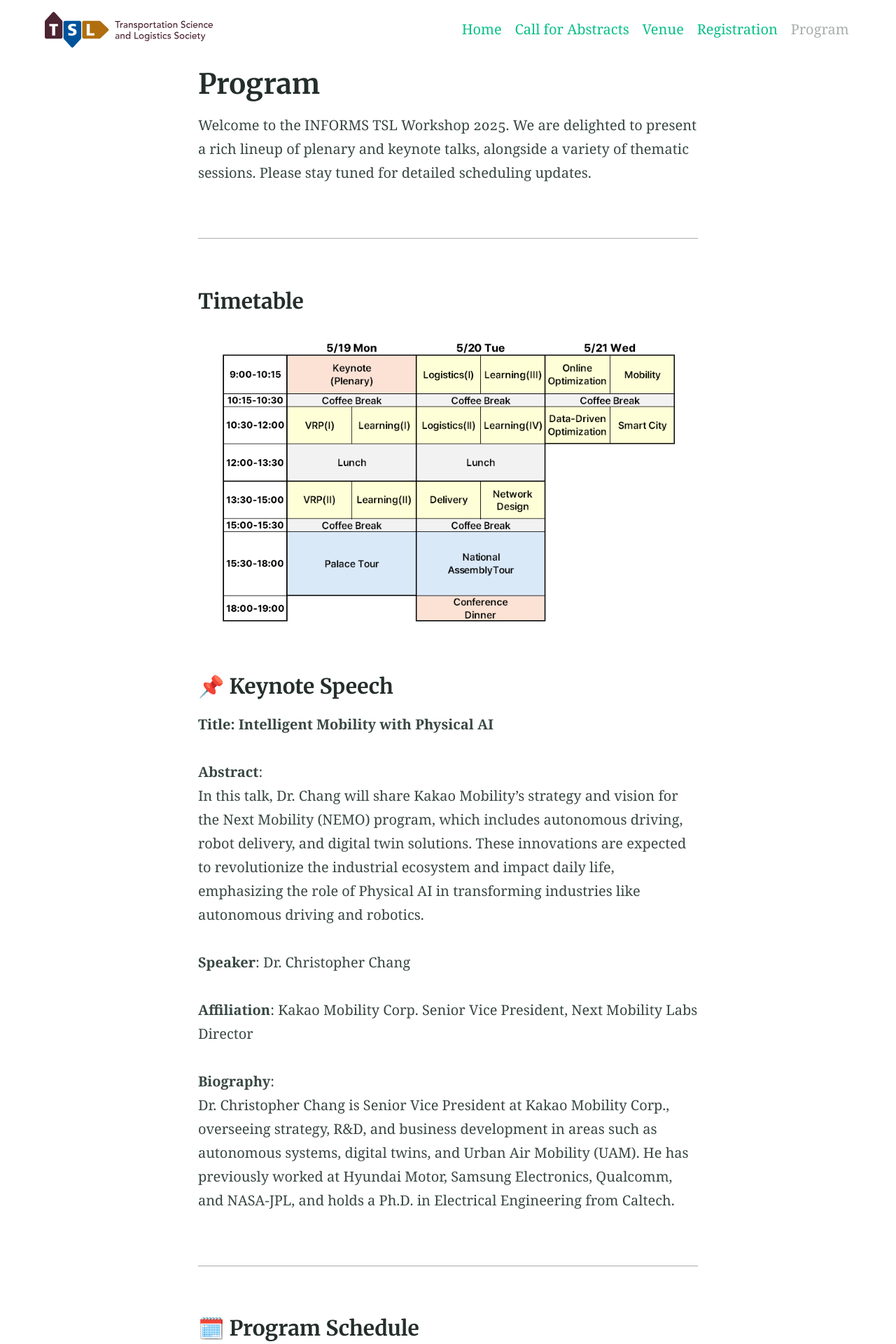
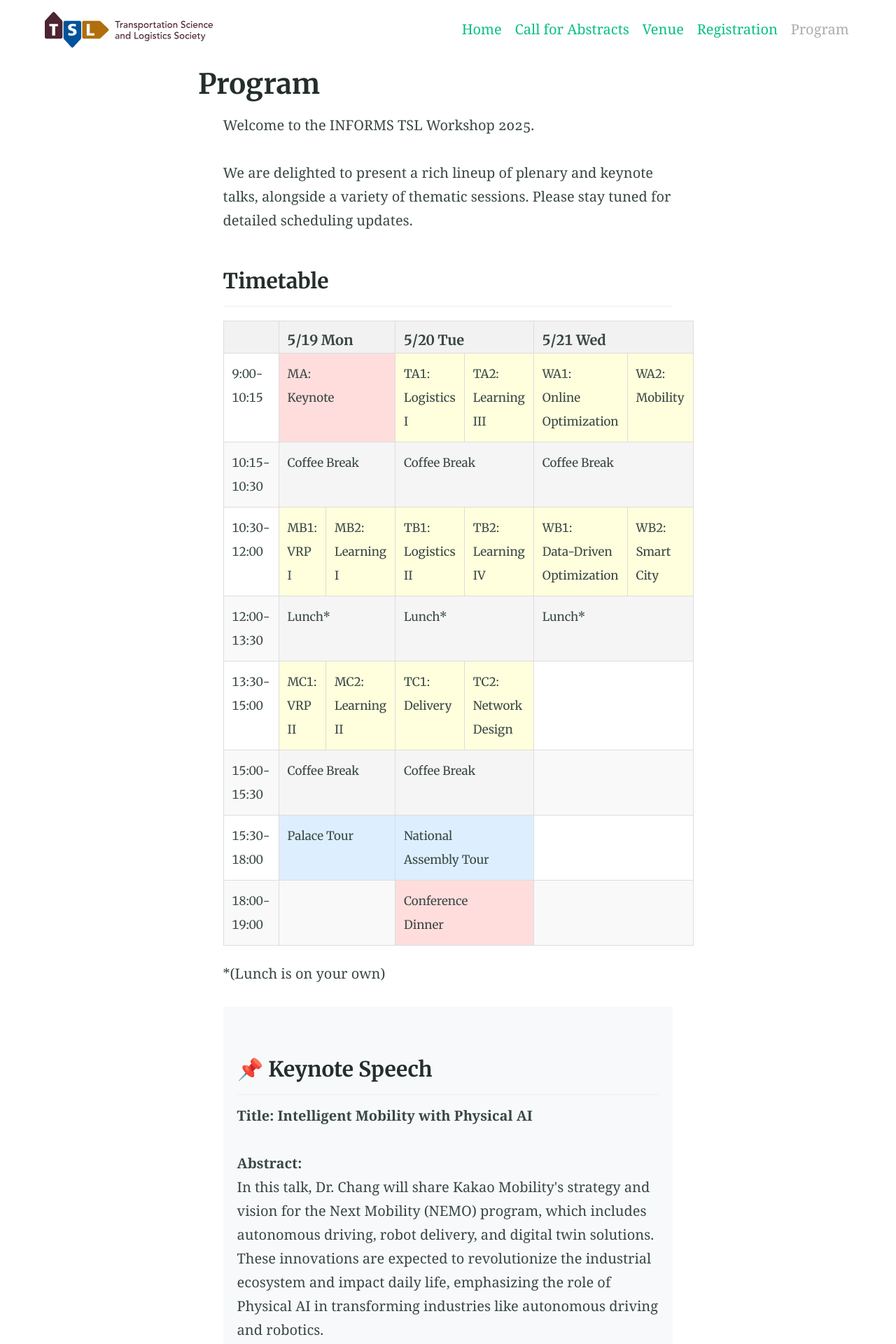
Before and after one commit to tsl2025kaist/tsl2025kaist.github.io, a Jekyll site: the page built from program.html, in a window 1280 px wide. Shown: the top 1920 px of the page at 70% size. Built offline with Jekyll 4.4.1, drawn with Linux system fonts in a browser that asks for light colours; some of the changed text lies outside the part shown.

Commit message:
program update as html

```diff
--- /dev/null
+++ b/program.html
@@ -0,0 +1,395 @@
+---
+title: Program
+aside: false
+---
+<style>
+    h1, h2, h3, h4 {
+        color: #2c3e50;
+        width: 100%;
+    }
+    h3 {
+        margin-top: 30px;
+        border-bottom: 1px solid #eee;
+        padding-bottom: 10px;
+        width: 100%;
+    }
+    table {
+        width: 100%;
+        border-collapse: collapse;
+        margin: 20px 0;
+        font-family: Arial, sans-serif;
+    }
+    th {
+        background-color: #f2f2f2;
+        text-align: left;
+        padding: 12px;
+        border: 1px solid #ddd;
+        font-weight: bold;
+    }
+    td {
+        padding: 12px;
+        border: 1px solid #ddd;
+        vertical-align: top;
+    }
+    tr:nth-child(even) {
+        background-color: #f9f9f9;
+    }
+    .keynote-container {
+        background-color: #f8f9fa;
+        padding: 20px;
+        border-radius: 5px;
+        margin: 30px 0;
+        width: 100%;
+    }
+    p {
+        width: 100%;
+    }
+    /* Timetable styling */
+    .keynote {
+        background-color: #ffdddd;
+    }
+    .learning {
+        background-color: #ffffdd;
+    }
+    .logistics {
+        background-color: #ffffdd;
+    }
+    .break {
+        background-color: #f5f5f5;
+    }
+    .lunch {
+        background-color: #f5f5f5;
+    }
+    .tour {
+        background-color: #ddeeFF;
+    }
+    .dinner {
+        background-color: #ffdddd;
+    }
+    .vrp {
+        background-color: #ffffdd;
+    }
+    .delivery {
+        background-color: #ffffdd;
+    }
+    .network {
+        background-color: #ffffdd;
+    }
+    .optimization {
+        background-color: #ffffdd;
+    }
+    .mobility {
+        background-color: #ffffdd;
+    }
+    .smartcity {
+        background-color: #ffffdd;
+    }
+
+</style>
+
+<div class="container">
+
+    <p>Welcome to the INFORMS TSL Workshop 2025.</p>
+    <p>We are delighted to present a rich lineup of plenary and keynote talks, alongside a variety of thematic sessions. Please stay tuned for detailed scheduling updates.</p>
+
+    <h3>Timetable</h3>
+
+    <table>
+        <thead>
+            <tr>
+                <th></th>
+                <th colspan="2">5/19 Mon</th>
+                <th colspan="2">5/20 Tue</th>
+                <th colspan="2">5/21 Wed</th>
+            </tr>
+        </thead>
+        <tbody>
+            <tr>
+                <td>9:00-10:15</td>
+                <td colspan="2" class="keynote">MA:<br>Keynote<br></td>
+                <td class="logistics">TA1:<br>Logistics I</td>
+                <td class="learning">TA2:<br>Learning III</td>
+                <td class="optimization">WA1:<br>Online<br>Optimization</td>
+                <td class="mobility">WA2:<br>Mobility</td>
+            </tr>
+            <tr>
+                <td>10:15-10:30</td>
+                <td colspan="2" class="break">Coffee Break</td>
+                <td colspan="2" class="break">Coffee Break</td>
+                <td colspan="2" class="break">Coffee Break</td>
+            </tr>
+            <tr>
+                <td>10:30-12:00</td>
+                <td class="vrp">MB1:<br>VRP I</td>
+                <td class="learning">MB2:<br>Learning I</td>
+                <td class="logistics">TB1:<br>Logistics II</td>
+                <td class="learning">TB2:<br>Learning IV</td>
+                <td class="optimization">WB1:<br>Data-Driven<br>Optimization</td>
+                <td class="smartcity">WB2:<br>Smart City</td>
+            </tr>
+            <tr>
+                <td>12:00-13:30</td>
+                <td colspan="2" class="lunch">Lunch*</td>
+                <td colspan="2" class="lunch">Lunch*</td>
+                <td colspan="2" class="lunch">Lunch*</td>
+            </tr>
+            <tr>
+                <td>13:30-15:00</td>
+                <td class="vrp">MC1:<br>VRP II</td>
+                <td class="learning">MC2:<br>Learning II</td>
+                <td class="delivery">TC1:<br>Delivery</td>
+                <td class="network">TC2:<br>Network<br>Design</td>
+                <td colspan="2"></td>
+            </tr>
+            <tr>
+                <td>15:00-15:30</td>
+                <td colspan="2" class="break">Coffee Break</td>
+                <td colspan="2" class="break">Coffee Break</td>
+                <td colspan="2"></td>
+            </tr>
+            <tr>
+                <td>15:30-18:00</td>
+                <td colspan="2" class="tour">Palace Tour</td>
+                <td colspan="2" class="tour">National<br>Assembly Tour</td>
+                <td colspan="2"></td>
+            </tr>
+            <tr>
+                <td>18:00-19:00</td>
+                <td colspan="2"></td>
+                <td colspan="2" class="dinner">Conference<br>Dinner</td>
+                <td colspan="2"></td>
+            </tr>
+        </tbody>
+    </table>
+
+    <br>
+    *(Lunch is on your own)
+
+    <div class="keynote-container">
+        <h3>📌 Keynote Speech</h3>
+
+        <p><strong>Title: Intelligent Mobility with Physical AI</strong></p>
+
+        <p><strong>Abstract:</strong><br>
+        In this talk, Dr. Chang will share Kakao Mobility's strategy and vision for the Next Mobility (NEMO) program, which includes autonomous driving, robot delivery, and digital twin solutions. These innovations are expected to revolutionize the industrial ecosystem and impact daily life, emphasizing the role of Physical AI in transforming industries like autonomous driving and robotics.</p>
+
+        <p><strong>Speaker</strong>: Dr. Christopher Chang</p>
+
+        <p><strong>Affiliation</strong>: Kakao Mobility Corp. Senior Vice President, Next Mobility Labs Director</p>
+
+        <p><strong>Biography</strong>:<br>
+        Dr. Christopher Chang is Senior Vice President at Kakao Mobility Corp., overseeing strategy, R&D, and business development in areas such as autonomous systems, digital twins, and Urban Air Mobility (UAM). He has previously worked at Hyundai Motor, Samsung Electronics, Qualcomm, and NASA-JPL, and holds a Ph.D. in Electrical Engineering from Caltech.</p>
+    </div>
+
+    <h3>🗓️ Program Schedule</h3>
+
+    <table>
+        <thead>
+            <tr>
+                <th>Track</th>
+                <th>Paper Title</th>
+                <th>Authors</th>
+            </tr>
+        </thead>
+        <tbody>
+            <tr>
+                <td rowspan="3">MB1:<br>VRP I</td>
+                <td>Advanced Neural Separation Algorithm for Capacity Inequalities</td>
+                <td>Yoonju Sim, Hyeonah Kim, Changhyun Kwon</td>
+            </tr>
+            <tr>
+                <td>Enabling Learning of Heterogeneity in Driver-Dependent Service Times</td>
+                <td>Christian Truden, Margaretha Gansterer, Dominic Loske</td>
+            </tr>
+            <tr>
+                <td>Combining Column-Elimination with Column-Generation</td>
+                <td>Andre Cire, Ricardo Fukasawa, Anthony Karahalios, Matheus Oliveira</td>
+            </tr>
+            <tr>
+                <td rowspan="4">MB2:<br>Learning I</td>
+                <td>Enhancing Dynamic Pricing in Passenger Networks Using Offline RL</td>
+                <td>Philipp Haubenblas, Dominik Erchhorn, Andreas Brieden</td>
+            </tr>
+            <tr>
+                <td>RL for Resource Constrained Scheduling in Field Artillery</td>
+                <td>Hyungjoo Cha, Jaewon Kim, Dongkyun Kim, Taesu Cheong</td>
+            </tr>
+            <tr>
+                <td>Hierarchical Decomposition for Steiner Tree Packing</td>
+                <td>Hanburn Ko, Minu Kim, Han-Seul Jeong, Sunghoon Hong</td>
+            </tr>
+            <tr>
+                <td>Hybrid ITS with Reinforcement Learning for Fresh Produce</td>
+                <td>Chirag Seth, Mehrdad Pirnia, James H. Bookbinder</td>
+            </tr>
+            <tr>
+                <td rowspan="3">MC1:<br>VRP II</td>
+                <td>Dynamic VRP with Stochastic Requests and Times</td>
+                <td>Dawei Chen, Christina Imdahl, David Lai, Tom Van Woensel</td>
+            </tr>
+            <tr>
+                <td>Robust Optimization in Time Dependent VRP</td>
+                <td>Dong Woon Jung, Byung Jun Ju, Byung Do Chung</td>
+            </tr>
+            <tr>
+                <td>Min-Max Picker Routing with Hierarchical Decoding</td>
+                <td>Laurin Luttmann, Lin Xie</td>
+            </tr>
+            <tr>
+                <td rowspan="4">MC2:<br>Learning II</td>
+                <td>Preference Learning for Bundle Selection</td>
+                <td>Steffen Elting, Jan Fabian Ehmke, Margaretha Gansterer</td>
+            </tr>
+            <tr>
+                <td>ALNS Algorithm for Capacitated VRP Zone Tariff</td>
+                <td>Alexander Huebner, Niklas Turna, Manuel Ostermeier</td>
+            </tr>
+            <tr>
+                <td>Chainlet Partitioning for TSP with Drone</td>
+                <td>Jae Hyeok Lee, Minjun Kim, Jinkyoo Park, Changhyun Kwon</td>
+            </tr>
+            <tr>
+                <td>DIANA Dynamic Sub-Zoning Reverse Logistics</td>
+                <td>Golman Rahmanifar, Mostafa Mohammadi, Tom Van Woensel</td>
+            </tr>
+            <tr>
+                <td rowspan="3">TA1:<br>Logistics I</td>
+                <td>Stochastic Programming for Temperature Control</td>
+                <td>Francesco Giliberto, Rosario Paradiso, David Woźniak</td>
+            </tr>
+            <tr>
+                <td>Real-Time Routing Cost Prediction</td>
+                <td>Gustavo Hurovich, Lucas Veelenturf, Niels Agatz</td>
+            </tr>
+            <tr>
+                <td>Rank-Based Choice in Capacity-Constrained Planning</td>
+                <td>Jisoo Park, Walid Klibi, Benoit Montreuil</td>
+            </tr>
+            <tr>
+                <td rowspan="3">TA2:<br>Learning III</td>
+                <td>Neural Genetic Operators for Optimization</td>
+                <td>Hyeonah Kim, Sanghyeok Choi, Jiwoo Son, Jinkyoo Park</td>
+            </tr>
+            <tr>
+                <td>DRL Framework for Truck Platoon Coordination</td>
+                <td>Xinzhu Ren, Haoyu Mu, Xiaotong Sun</td>
+            </tr>
+            <tr>
+                <td>Warehouse Order Picking with Deep RL</td>
+                <td>Sasan Mahmoudinazlou, Abhay Sobhanan, Hadi Charkhgard</td>
+            </tr>
+            <tr>
+                <td rowspan="3">TB1:<br>Logistics II</td>
+                <td>Neural Optimization for Food-Delivery Mixed Fleet</td>
+                <td>Yang Liu, Sen Li</td>
+            </tr>
+            <tr>
+                <td>Pickup and Delivery Problem with Configurations</td>
+                <td>Casper Bezelmans, Albert Schrotenboer, Gilbert Laporte</td>
+            </tr>
+            <tr>
+                <td>Feasibility in Attended Home Delivery</td>
+                <td>Remy Spliet, Liana van der Hagen, Niels Agatz</td>
+            </tr>
+            <tr>
+                <td rowspan="4">TB2:<br>Learning IV</td>
+                <td>Fast Shapley Value Approximation for Routing</td>
+                <td>Johannes Gückel, Pirmin Fontaine</td>
+            </tr>
+            <tr>
+                <td>Dynamic Time Slot Management</td>
+                <td>Sifa Çelik, Albert Schrotenboer, Layla Martin</td>
+            </tr>
+            <tr>
+                <td>Hypernetwork-Based Concurrent Learning</td>
+                <td>Kyeonghyeon Park, David Molina Concha, Hyun-Rok Lee</td>
+            </tr>
+            <tr>
+                <td>Urban Region Embedding via Mobility Data</td>
+                <td>Namwoo Kim, Takahiro Yabe, Chanyoung Park</td>
+            </tr>
+            <tr>
+                <td rowspan="3">TC1:<br>Delivery</td>
+                <td>Heuristics for Car Carrier Loading with Height</td>
+                <td>Huijie Tang, Federico Berto, Chunbo Hua, Kyuree Ahn</td>
+            </tr>
+            <tr>
+                <td>Truck-Robot Parcel Return and Reuse</td>
+                <td>Tobias Huf, Manuel Ostermeier</td>
+            </tr>
+            <tr>
+                <td>Smart Logistics: Bidding Optimization via DRL</td>
+                <td>Yuncheo Kang, Seokgi Lee, Daiki Min</td>
+            </tr>
+            <tr>
+                <td rowspan="3">TC2:<br>Network Design</td>
+                <td>Simulation-Optimization for Service Network Design</td>
+                <td>Javier Durán-Micco, Bilge Atasoy</td>
+            </tr>
+            <tr>
+                <td>Natural Gas and Hydrogen Network Design</td>
+                <td>Gerben Ouwersloot, Albert Schrotenboer, Zümbül Atan</td>
+            </tr>
+            <tr>
+                <td>Traffic Network Layout Optimization with Diffusion</td>
+                <td>Taeyoung Yun, Yujin Shin, Inhyok Song</td>
+            </tr>
+            <tr>
+                <td rowspan="3">WA1:<br>Online Optimization</td>
+                <td>Classification Learning for On-demand Warehousing</td>
+                <td>Margaretha Gansterer, Alessio Sclafani, Simona Mancini, Sara Ceschia and Antonella Meneghetti</td>
+            </tr>
+            <tr>
+                <td>Multi-Camera Predictive Traffic Sensing</td>
+                <td>Tao Li and Quanyan Zhu</td>
+            </tr>
+            <tr>
+                <td>Online Container Allocation and Rebalancing</td>
+                <td>Emre Kara, Layla Martin, Mehrdad Mohammadi and Willem van Jaarsveld</td>
+            </tr>
+            <tr>
+                <td rowspan="3">WA2:<br>Mobility</td>
+                <td>Fair Fares for Vehicle Sharing Systems</td>
+                <td>Adam Elmachtoub and Hyemi Kim</td>
+            </tr>
+            <tr>
+                <td>Predict-Optimize for First-Last Mile Ride-sharing</td>
+                <td>Bo Sun, Si Zhang and Qiang Meng</td>
+            </tr>
+            <tr>
+                <td>Urban Factors in Vertiport Site Selection</td>
+                <td>Sungmin Sohn, Namwoo Kim, Mark Hansen and Yoonjin Yoon</td>
+            </tr>
+            <tr>
+                <td rowspan="3">WB1:<br>Data-Driven Optimization</td>
+                <td>Bunker Refueling Under Price Uncertainty</td>
+                <td>Qinghe Sun and Mabel Chou</td>
+            </tr>
+            <tr>
+                <td>Flexible Transit Optimization with Multi-Agent RL</td>
+                <td>Wen Zhang and Jee Eun Kang</td>
+            </tr>
+            <tr>
+                <td>Data-driven Wildfire Suppression Deployment</td>
+                <td>Yasser Zeinali, Ilbin Lee, Mostafa Rezaei and Armann Ingolfsson</td>
+            </tr>
+            <tr>
+                <td rowspan="4">WB2:<br>Smart City</td>
+                <td>Planning for EV Charging Infrastructure</td>
+                <td>Yichan An, Joseph Chow, Soomin Woo and Jinwoo Lee</td>
+            </tr>
+            <tr>
+                <td>Dynamic Berth Allocation in Deep-Sea Terminals</td>
+                <td>Behman Orkun Tunay, Pieter van den Berg and Rob Zuidwijk</td>
+            </tr>
+            <tr>
+                <td>Residential Waste Collection Problem</td>
+                <td>Seungyeop Lee, Sangil Han and Byung-In Kim</td>
+            </tr>
+            <tr>
+                <td>Urban Air Mobility Integrated with Highways</td>
+                <td>Donghyun Yoon, Minwoo Jeong, Jinyong Lee, Seyun Kim and Yoonjin Yoon</td>
+            </tr>
+        </tbody>
+    </table>
+</div>
--- a/program.md
+++ /dev/null
@@ -1,93 +0,0 @@
----
-title: Program
-aside: false
----
-
-Welcome to the INFORMS TSL Workshop 2025.
-We are delighted to present a rich lineup of plenary and keynote talks, alongside a variety of thematic sessions. Please stay tuned for detailed scheduling updates.
-
----
-### Timetable
-
-![Conference Timetable](/assets/Timetable.png)
-
-
-
-### 📌 Keynote Speech
-
-**Title: Intelligent Mobility with Physical AI**
-
-**Abstract**:
-In this talk, Dr. Chang will share Kakao Mobility’s strategy and vision for the Next Mobility (NEMO) program, which includes autonomous driving, robot delivery, and digital twin solutions. These innovations are expected to revolutionize the industrial ecosystem and impact daily life, emphasizing the role of Physical AI in transforming industries like autonomous driving and robotics.
-
-**Speaker**: Dr. Christopher Chang
-
-**Affiliation**: Kakao Mobility Corp.  Senior Vice President, Next Mobility Labs Director
-
-**Biography**:
-Dr. Christopher Chang is Senior Vice President at Kakao Mobility Corp., overseeing strategy, R&D, and business development in areas such as autonomous systems, digital twins, and Urban Air Mobility (UAM). He has previously worked at Hyundai Motor, Samsung Electronics, Qualcomm, and NASA-JPL, and holds a Ph.D. in Electrical Engineering from Caltech.
-
-
----
-
-### 🗓️ Program Schedule
-
-
-
-<table>
-<thead>
-<tr><th>Track</th><th># of paper</th><th>Paper Title</th><th>Authors</th></tr>
-</thead>
-<tbody>
-<tr><td>MA1<br>VRP(I)</td><td>22</td><td>Advanced Neural Separation Algorithm for Capacity Inequalities</td><td>Yoonju Sim, Hyeonah Kim, Changhyun Kwon</td></tr>
-<tr><td>MA1<br>VRP(I)</td><td>36</td><td>Enabling Learning of Heterogeneity in Driver-Dependent Service Times</td><td>Christian Truden, Margaretha Gansterer, Dominic Loske</td></tr>
-<tr><td>MA1<br>VRP(I)</td><td>71</td><td>Combining Column-Elimination with Column-Generation</td><td>Andre Cire, Ricardo Fukasawa, Anthony Karahalios, Matheus Oliveira</td></tr>
-<tr><td>MA2<br>Reinforcement Learning</td><td>13</td><td>Enhancing Dynamic Pricing in Passenger Networks Using Offline RL</td><td>Philipp Haubenblas, Dominik Erchhorn, Andreas Brieden</td></tr>
-<tr><td>MA2<br>Reinforcement Learning</td><td>20</td><td>RL for Resource Constrained Scheduling in Field Artillery</td><td>Hyungjoo Cha, Jaewon Kim, Dongkyun Kim, Taesu Cheong</td></tr>
-<tr><td>MA2<br>Reinforcement Learning</td><td>49</td><td>Hierarchical Decomposition for Steiner Tree Packing</td><td>Hanburn Ko, Minu Kim, Han-Seul Jeong, Sunghoon Hong</td></tr>
-<tr><td>MA2<br>Reinforcement Learning</td><td>62</td><td>Hybrid ITS with Reinforcement Learning for Fresh Produce</td><td>Chirag Seth, Mehrdad Pirnia, James H. Bookbinder</td></tr>
-<tr><td>MB1<br>VRP(II)</td><td>18</td><td>Dynamic VRP with Stochastic Requests and Times</td><td>Dawei Chen, Christina Imdahl, David Lai, Tom Van Woensel</td></tr>
-<tr><td>MB1<br>VRP(II)</td><td>56</td><td>Robust Optimization in Time Dependent VRP</td><td>Dong Woon Jung, Byung Jun Ju, Byung Do Chung</td></tr>
-<tr><td>MB1<br>VRP(II)</td><td>63</td><td>Min-Max Picker Routing with Hierarchical Decoding</td><td>Laurin Luttmann, Lin Xie</td></tr>
-<tr><td>MB2<br>Learning-based Routing</td><td>12</td><td>Preference Learning for Bundle Selection</td><td>Steffen Elting, Jan Fabian Ehmke, Margaretha Gansterer</td></tr>
-<tr><td>MB2<br>Learning-based Routing</td><td>27</td><td>ALNS Algorithm for Capacitated VRP Zone Tariff</td><td>Alexander Huebner, Niklas Turna, Manuel Ostermeier</td></tr>
-<tr><td>MB2<br>Learning-based Routing</td><td>28</td><td>Chainlet Partitioning for TSP with Drone</td><td>Jae Hyeok Lee, Minjun Kim, Jinkyoo Park, Changhyun Kwon</td></tr>
-<tr><td>MB2<br>Learning-based Routing</td><td>51</td><td>DIANA Dynamic Sub-Zoning Reverse Logistics</td><td>Golman Rahmanifar, Mostafa Mohammadi, Tom Van Woensel</td></tr>
-<tr><td>TA1<br>Logistics(I): SCM</td><td>11</td><td>Stochastic Programming for Temperature Control</td><td>Francesco Giliberto, Rosario Paradiso, David Woźniak</td></tr>
-<tr><td>TA1<br>Logistics(I): SCM</td><td>26</td><td>Real-Time Routing Cost Prediction</td><td>Gustavo Hurovich, Lucas Veelenturf, Niels Agatz</td></tr>
-<tr><td>TA1<br>Logistics(I): SCM</td><td>67</td><td>Rank-Based Choice in Capacity-Constrained Planning</td><td>Jisoo Park, Walid Klibi, Benoit Montreuil</td></tr>
-<tr><td>TA2<br>Deep Learning</td><td>25</td><td>Neural Genetic Operators for Optimization</td><td>Hyeonah Kim, Sanghyeok Choi, Jiwoo Son, Jinkyoo Park</td></tr>
-<tr><td>TA2<br>Deep Learning</td><td>38</td><td>DRL Framework for Truck Platoon Coordination</td><td>Xinzhu Ren, Haoyu Mu, Xiaotong Sun</td></tr>
-<tr><td>TA2<br>Deep Learning</td><td>61</td><td>Warehouse Order Picking with Deep RL</td><td>Sasan Mahmoudinazlou, Abhay Sobhanan, Hadi Charkhgard</td></tr>
-<tr><td>TB1<br>Logistics(II): Delivery</td><td>4</td><td>Neural Optimization for Food-Delivery Mixed Fleet</td><td>Yang Liu, Sen Li</td></tr>
-<tr><td>TB1<br>Logistics(II): Delivery</td><td>19</td><td>Pickup and Delivery Problem with Configurations</td><td>Casper Bezelmans, Albert Schrotenboer, Gilbert Laporte</td></tr>
-<tr><td>TB1<br>Logistics(II): Delivery</td><td>48</td><td>Feasibility in Attended Home Delivery</td><td>Remy Spliet, Liana van der Hagen, Niels Agatz</td></tr>
-<tr><td>TB2<br>Learning-based Methods(II)</td><td>5</td><td>Fast Shapley Value Approximation for Routing</td><td>Johannes Gückel, Pirmin Fontaine</td></tr>
-<tr><td>TB2<br>Learning-based Methods(II)</td><td>30</td><td>Dynamic Time Slot Management</td><td>Sifa Çelik, Albert Schrotenboer, Layla Martin</td></tr>
-<tr><td>TB2<br>Learning-based Methods(II)</td><td>58</td><td>Hypernetwork-Based Concurrent Learning</td><td>Kyeonghyeon Park, David Molina Concha, Hyun-Rok Lee</td></tr>
-<tr><td>TB2<br>Learning-based Methods(II)</td><td>70</td><td>Urban Region Embedding via Mobility Data</td><td>Namwoo Kim, Takahiro Yabe, Chanyoung Park</td></tr>
-<tr><td>TC1<br>Logistics(III)</td><td>34</td><td>Heuristics for Car Carrier Loading with Height</td><td>Huijie Tang, Federico Berto, Chunbo Hua, Kyuree Ahn</td></tr>
-<tr><td>TC1<br>Logistics(III)</td><td>47</td><td>Truck-Robot Parcel Return and Reuse</td><td>Tobias Huf, Manuel Ostermeier</td></tr>
-<tr><td>TC1<br>Logistics(III)</td><td>60</td><td>Smart Logistics: Bidding Optimization via DRL</td><td>Yuncheo Kang, Seokgi Lee, Daiki Min</td></tr>
-<tr><td>TC2<br>Network Design</td><td>3</td><td>Simulation-Optimization for Service Network Design</td><td>Javier Durán-Micco, Bilge Atasoy</td></tr>
-<tr><td>TC2<br>Network Design</td><td>21</td><td>Natural Gas and Hydrogen Network Design</td><td>Gerben Ouwersloot, Albert Schrotenboer, Zümbül Atan</td></tr>
-<tr><td>TC2<br>Network Design</td><td>31</td><td>Traffic Network Layout Optimization with Diffusion</td><td>Taeyoung Yun, Yujin Shin, Inhyok Song</td></tr>
-<tr><td>WA1<br>Online Optimization</td><td>45</td><td>Classification Learning for On-demand Warehousing</td><td>Margaretha Gansterer, Alessio Sclafani, Simona Mancini, Sara Ceschia and Antonella Meneghetti</td></tr>
-<tr><td>WA1<br>Online Optimization</td><td>52</td><td>Multi-Camera Predictive Traffic Sensing</td><td>Tao Li and Quanyan Zhu</td></tr>
-<tr><td>WA1<br>Online Optimization</td><td>54</td><td>Online Container Allocation and Rebalancing</td><td>Emre Kara, Layla Martin, Mehrdad Mohammadi and Willem van Jaarsveld</td></tr>
-<tr><td>WA2<br>Mobility</td><td>7</td><td>Fair Fares for Vehicle Sharing Systems</td><td>Adam Elmachtoub and Hyemi Kim</td></tr>
-<tr><td>WA2<br>Mobility</td><td>15</td><td>Predict-Optimize for First-Last Mile Ride-sharing</td><td>Bo Sun, Si Zhang and Qiang Meng</td></tr>
-<tr><td>WA2<br>Mobility</td><td>68</td><td>Urban Factors in Vertiport Site Selection</td><td>Sungmin Sohn, Namwoo Kim, Mark Hansen and Yoonjin Yoon</td></tr>
-<tr><td>WB1<br>Data-Driven Optimization</td><td>2</td><td>Bunker Refueling Under Price Uncertainty</td><td>Qinghe Sun and Mabel Chou
-</td></tr>
-<tr><td>WB1<br>Data-Driven Optimization</td><td>64</td><td>Flexible Transit Optimization with Multi-Agent RL</td><td>Wen Zhang and Jee Eun Kang
-</td></tr>
-<tr><td>WB1<br>Data-Driven Optimization</td><td>66</td><td>Data-driven Wildfire Suppression Deployment</td><td>Yasser Zeinali, Ilbin Lee, Mostafa Rezaei and Armann Ingolfsson </td></tr>
-<tr><td>WB2<br>Smart City</td><td>29</td><td>Planning for EV Charging Infrastructure</td><td>Yichan An, Joseph Chow, Soomin Woo and Jinwoo Lee
-</td></tr>
-<tr><td>WB2<br>Smart City</td><td>40</td><td>Dynamic Berth Allocation in Deep-Sea Terminals</td><td>Behman Orkun Tunay, Pieter van den Berg and Rob Zuidwijk</td></tr>
-<tr><td>WB2<br>Smart City</td><td>59</td><td>Residential Waste Collection Problem</td><td>Seungyeop Lee, Sangil Han and Byung-In Kim
-</td></tr>
-<tr><td>WB2<br>Smart City</td><td>69</td><td>Urban Air Mobility Integrated with Highways</td><td>Donghyun Yoon, Minwoo Jeong, Jinyong Lee, Seyun Kim and Yoonjin Yoon</td></tr>
-</tbody>
-</table>
```
Also changed, not shown: index.md (+3 -1 lines).
